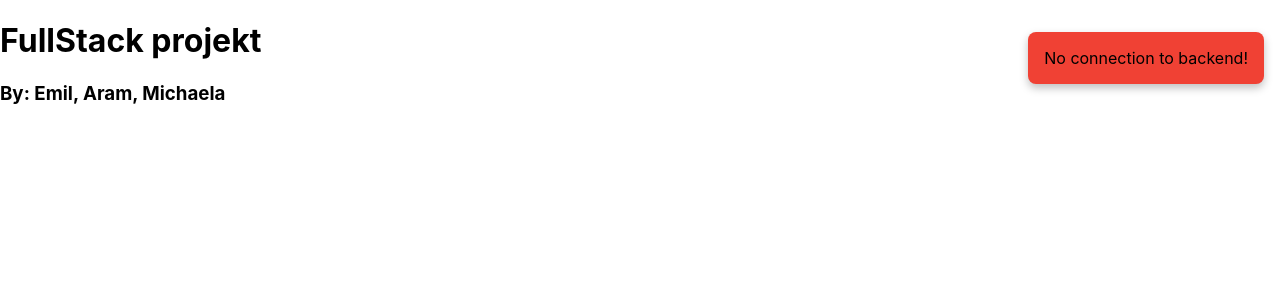
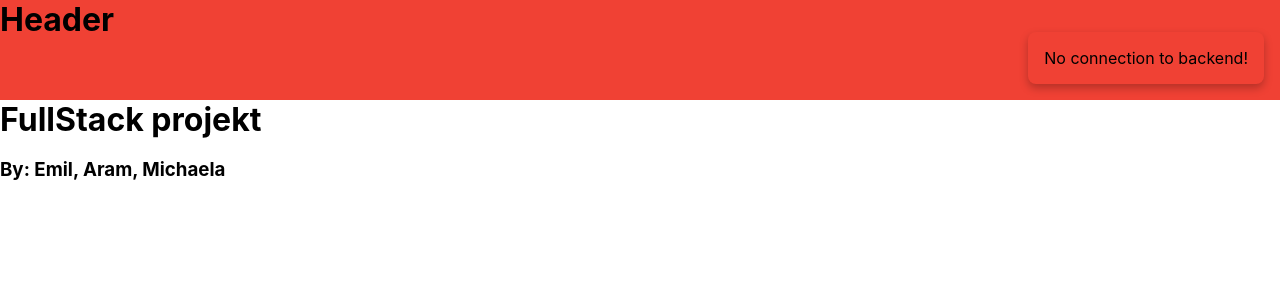
Before and after one commit to EmilHaqvinsson/fullstack-uppgift, a React (Create React App) app in the folder client/: page / in a window 1280 px wide. Shown: the top 300 px of the page. Built offline with nearby package versions, Linux system fonts and the light colour scheme; no server answers.

Commit message:
skapat en header
skapat en header i client

```diff
--- a/client/src/App.tsx
+++ b/client/src/App.tsx
@@ -1,15 +1,18 @@
 import React from 'react';
 import './utils/styles/global.css';
 import Alive from './components/Alive'
+import Header from "./components/header/Header";
 
 function App() {
-  return (
-<div>
-  <h1>FullStack projekt</h1>
-  <h3>By: Emil, Aram, Michaela</h3>
- <Alive/>
-</div>
-  );
+    return (
+        <>
+            <Header/>
+            <h1>FullStack projekt</h1>
+            <h3>By: Emil, Aram, Michaela</h3>
+            <Alive/>
+        </>
+
+    );
 }
 
 export default App;
--- /dev/null
+++ b/client/src/components/header/Header.module.css
@@ -0,0 +1,8 @@
+h1 {
+    margin: 0;
+}
+
+.headerContainer {
+    height: 100px;
+    background-color: #f04134;
+}
--- /dev/null
+++ b/client/src/components/header/Header.tsx
@@ -0,0 +1,11 @@
+import css from './Header.module.css'
+
+function Header () {
+    return (
+        <div className={css.headerContainer}>
+            <h1>Header</h1>
+        </div>
+    )
+}
+
+export default Header
```
